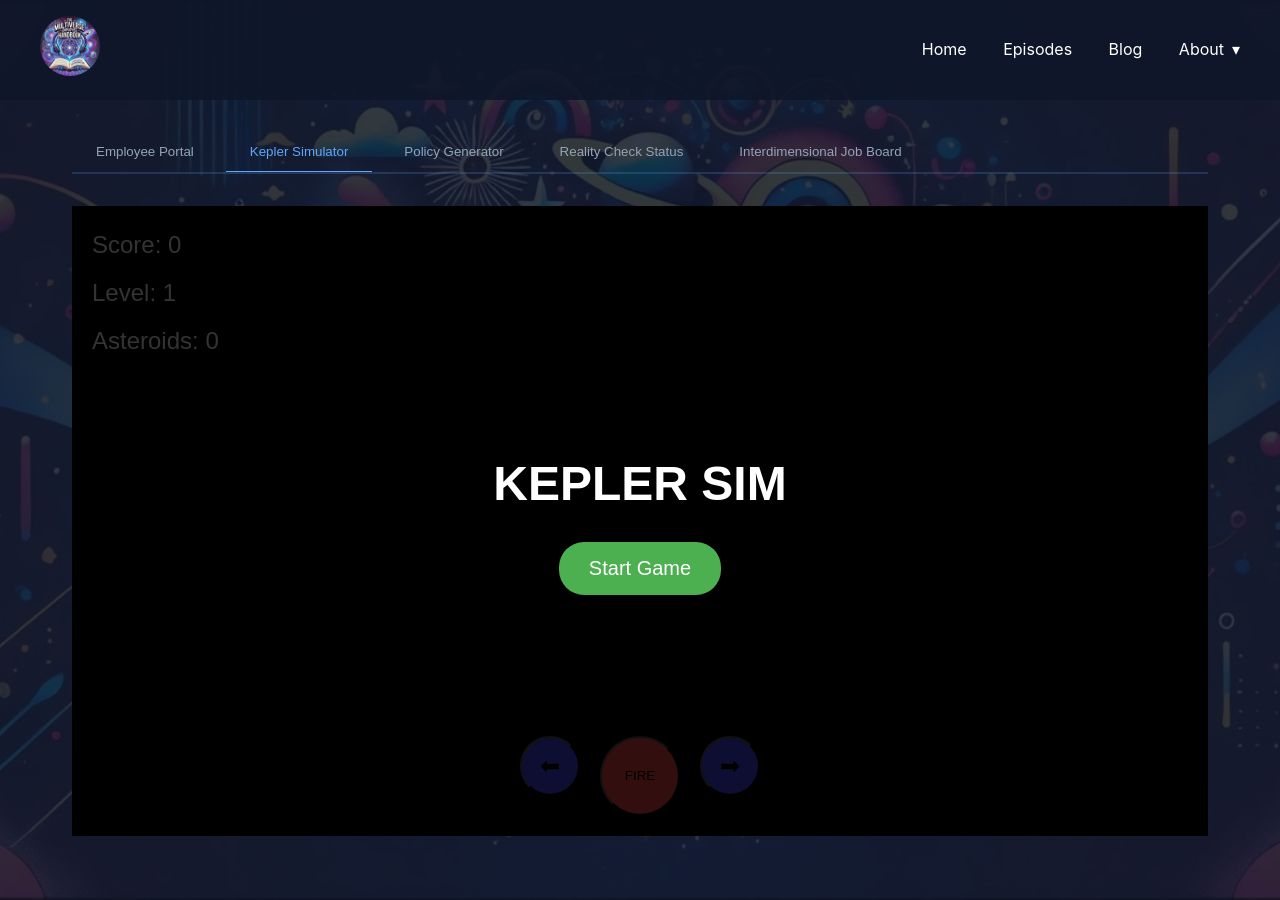
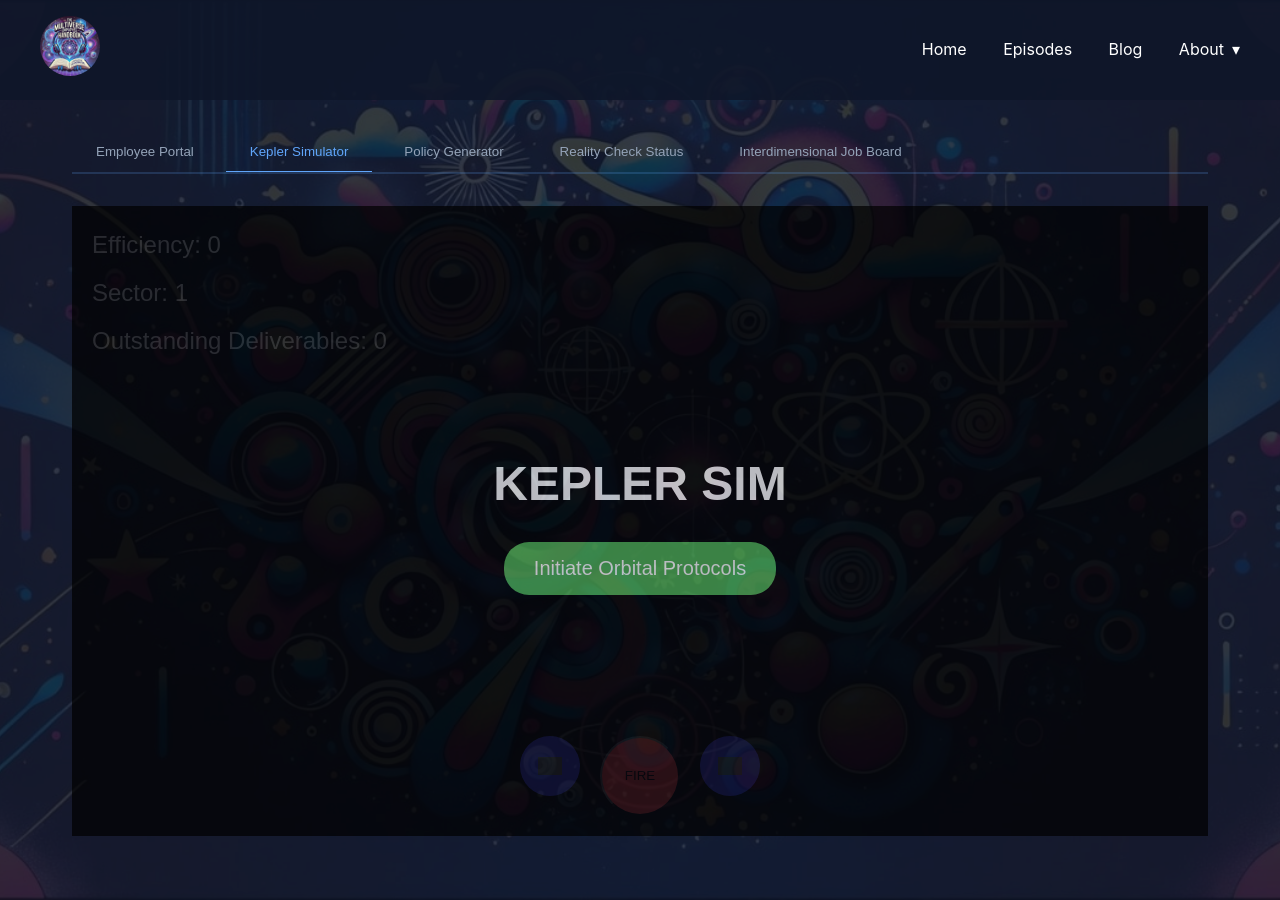
Before and after one commit to forward6/tmeh, a Jekyll site: the page built from employee-kepler-simulator.md, in a window 1280 px wide and 900 px high. Built offline with Jekyll 4.4.1, drawn with Linux system fonts in a browser that asks for light colours; some of the changed lines change nothing that is shown; grey boxes are pictures that could not be loaded.

Commit message:
Kepler sim updated

```diff
--- a/assets/js/asteroids.js
+++ b/assets/js/asteroids.js
@@ -1,7 +1,7 @@
 // Game constants
 const SHIP_SIZE = 20;
 const INITIAL_ASTEROID_COUNT = 1;  // Changed from 3 to 1
-const ASTEROID_INCREMENT = 2;
+const ASTEROID_INCREMENT = 1;
 const BULLET_SPEED = 7;
 const ASTEROID_SPEED = 2;
 const BULLET_SIZE = 4;
@@ -446,6 +446,37 @@ document.getElementById('restart-button').addEventListener('click', startGame);
 document.getElementById('next-level-button').addEventListener('click', nextLevel);
 
 
+// Keyboard controls
+document.addEventListener('keydown', (e) => {
+    if (gameStarted && !gameOver) {
+        switch(e.key) {
+            case ' ': // Spacebar
+                e.preventDefault(); // Prevent page scrolling
+                fireBullet();
+                break;
+            case 'ArrowLeft':
+                e.preventDefault();
+                isRotatingLeft = true;
+                break;
+            case 'ArrowRight':
+                e.preventDefault();
+                isRotatingRight = true;
+                break;
+        }
+    }
+});
+
+document.addEventListener('keyup', (e) => {
+    switch(e.key) {
+        case 'ArrowLeft':
+            isRotatingLeft = false;
+            break;
+        case 'ArrowRight':
+            isRotatingRight = false;
+            break;
+    }
+});
+
 document.addEventListener("DOMContentLoaded", function () {
     const target = document.getElementById("game-container"); // Use the ID of the target section
     if (target) {
--- a/employee-kepler-simulator.md
+++ b/employee-kepler-simulator.md
@@ -152,7 +152,8 @@ permalink: /employee-kepler-simulator/
 
 .game-window {
     height: 70vh;
-    background: #000;
+    background-color: #000; /* Background color */
+    opacity: 0.7; /* Transparency level (0 is fully transparent, 1 is fully opaque) */
     color: #fff;
     font-family: 'Arial', sans-serif;
     overflow: hidden;
@@ -291,6 +292,30 @@ h1 {
     }
 }
 
+.game-round-button {
+    width: 50px; /* Adjust size to fit the image */
+    height: 50px; /* Keep width and height equal for a round shape */
+    border-radius: 50%; /* Makes the button round */
+    border: none; /* Removes default border */
+    background-color: #4444ff; /* Choose a background color */
+    display: flex; /* Center the image */
+    justify-content: center; /* Center the image horizontally */
+    align-items: center; /* Center the image vertically */
+    cursor: pointer; /* Changes the cursor to indicate a clickable button */
+    box-shadow: 0 4px 6px rgba(0, 0, 0, 0.2); /* Adds a subtle shadow */
+    transition: background-color 0.3s ease, box-shadow 0.3s ease; /* Smooth hover effect */
+}
+
+.game-round-button:hover {
+    background-color: #333333; /* Darken the background on hover */
+    box-shadow: 0 6px 8px rgba(0, 0, 0, 0.3); /* Enhance the shadow on hover */
+}
+
+.game-round-button img {
+    width: 24px; /* Adjust to match the icon size */
+    height: auto; /* Maintain aspect ratio */
+    filter: invert(1); /* Inverts the colors of the image */
+}
 
 </style>
 
@@ -314,14 +339,14 @@ h1 {
       <!-- Start Screen -->
       <div id="start-screen" class="screen">
           <h1>KEPLER SIM</h1>
-          <button class="game-button" id="start-button">Start Game</button>
+          <button class="game-button" id="start-button">Initiate Orbital Protocols</button>
       </div>
 
       <!-- Game Over Screen -->
       <div id="game-over-screen" class="screen hidden">
           <h1>GAME OVER</h1>
-          <p>Score: <span id="final-score">0</span></p>
-          <button class="game-button" id="restart-button">Play Again</button>
+          <p>Final Efficiency Rating: <span id="final-score">0</span></p>&nbsp;
+          <button class="game-button" id="restart-button">Submit Retry Request</button>
       </div>
 
       <!-- Level Complete Screen -->
@@ -332,16 +357,16 @@ h1 {
 
       <!-- HUD -->
       <div id="hud">
-          <div id="score">Score: 0</div>
-          <div id="level">Level: 1</div>
-          <div id="asteroids-remaining">Asteroids: 0</div>
+          <div id="score">Efficiency: 0</div>
+          <div id="level">Sector: 1</div>
+          <div id="asteroids-remaining">Outstanding Deliverables: 0</div>
       </div>
 
       <!-- Game Controls -->
       <div id="controls">
-          <button id="rotate-left">⬅</button>
+          <button class="game-round-button" id="rotate-left"><img src="https://mcdn.podbean.com/mf/web/qnwh4zn896rwxdgd/button-left.png" alt="Left Arrow"></button>
           <button id="fire-button">FIRE</button>
-          <button id="rotate-right">➡</button>
+          <button class="game-round-button" id="rotate-right"><img src="https://mcdn.podbean.com/mf/web/fpqrwrwdeuaydgtv/button-right.png" alt="Right Arrow"></button>
       </div>
   </div>
 
```
Also changed, not shown: 2 other files.
